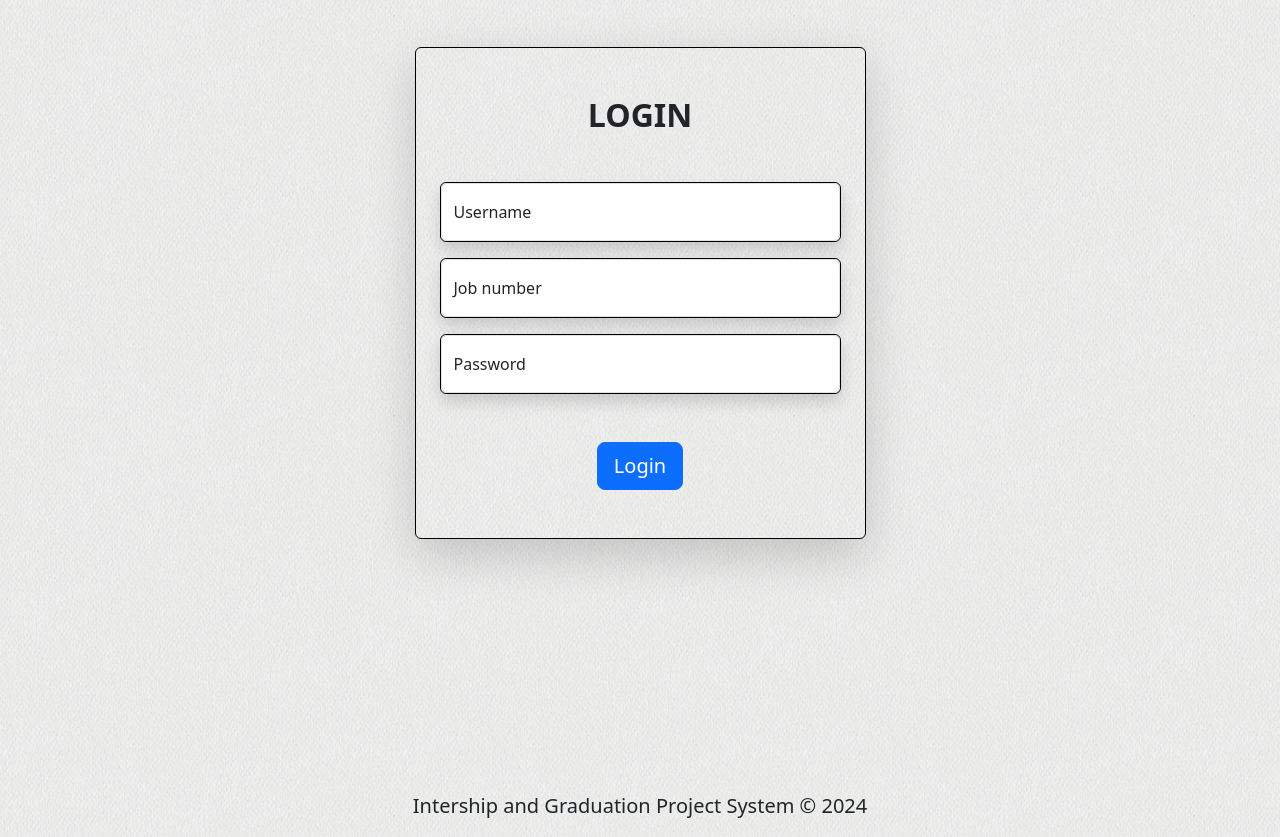
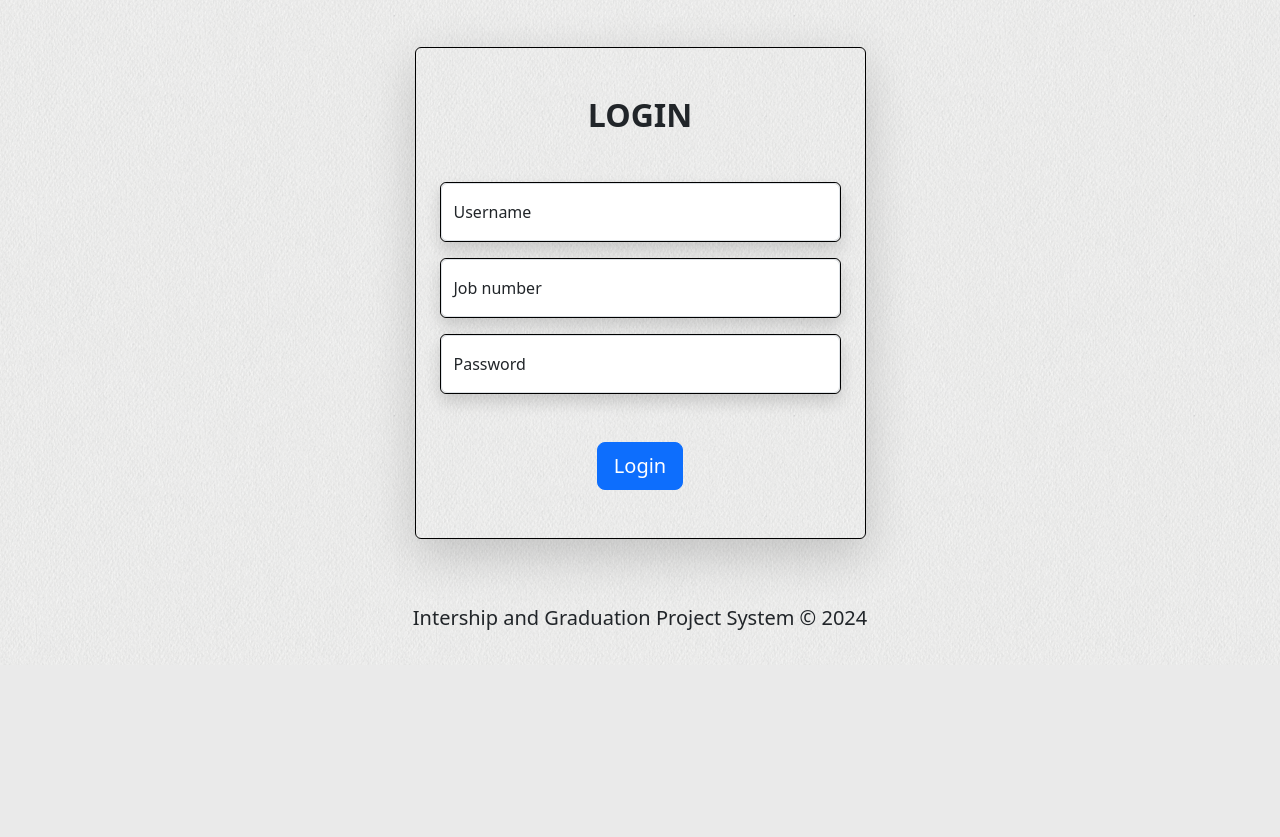
Before and after one commit to Jockstar13/graduationproject, a Django app: page /department/login in a window 1280 px wide. Shown: the part 135-972 px from the top of the page. After the commit the page ends 765 px from the top, so only its background shows below. Run offline with Django 4.2, Linux system fonts and the light colour scheme.

Commit message:
Last Release

```diff
--- a/Back-End/Graduation_Project/department/templates/department/pages/index.html
+++ b/Back-End/Graduation_Project/department/templates/department/pages/index.html
@@ -3,7 +3,7 @@
 
 {% block content %}
   <!-- Login Form -->
-  <section id="login" class="container  py-5 h-100">
+  <section id="login" class="container  py-5">
 
     <div class="row d-flex justify-content-center h-100">
       <div class="col-12 col-md-8 col-lg-6 col-xl-5">
--- a/Back-End/Graduation_Project/department/views.py
+++ b/Back-End/Graduation_Project/department/views.py
@@ -77,12 +77,14 @@ def signout(request):
 def dashboard(request):
   try:
     doc = Doctor.objects.get(doc=request.user)
-    if doc.permission is not 'doc&head' or 'sec':
+    if doc.permission != 'doc&head':
       logout(request)
       return redirect('login-form')
   except:
     logout(request)
     return redirect('login-form')
+
+
 
 
   context = {
```
Also changed, not shown: Back-End/Graduation_Project/db.sqlite3, Back-End/Graduation_Project/files/files/406380263_779455810884422_3169216599438073759_n.jpg (added), Back-End/Graduation_Project/files/files/406380263_779455810884422_3169216599438073759_n_JEZsv18.jpg (added), Back-End/Graduation_Project/files/files/406380263_779455810884422_3169216599438073759_n_SynLZg7.jpg (added), Back-End/Graduation_Project/files/files/407378520_7360515400654827_1007077668242551843_n.jpg (added), Back-End/Graduation_Project/files/files/407378520_7360515400654827_1007077668242551843_n_6fSRQ8c.jpg (added), Back-End/Graduation_Project/files/files/407378520_7360515400654827_1007077668242551843_n_M3etmKg.jpg (added), Back-End/Graduation_Project/files/files/407378520_7360515400654827_1007077668242551843_n_ZzRBlyS.jpg (added), Back-End/Graduation_Project/files/files/407378520_7360515400654827_1007077668242551843_n_n2uhcKS.jpg (added), 9 other files.
